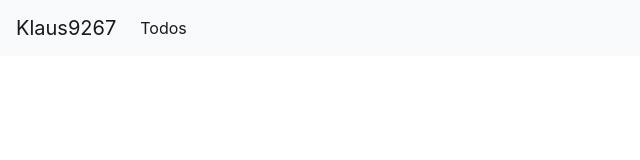
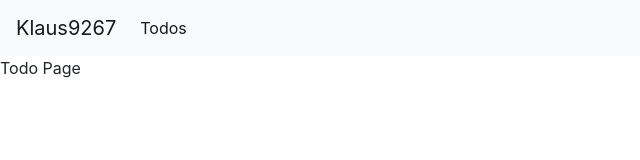
Before and after one commit to klaus9267/vue-study, a Vue app: page /todos/1 in a window 1280 px wide. Before the commit this address had no page. Shown: the top 160 px of the page, without its empty margins (0-640 px from the left). Built offline with nearby package versions, Linux system fonts and the light colour scheme.

Commit message:
45 To-Do 수정 페이지 route 추가

```diff
--- /dev/null
+++ b/src/pages/todos/Todo.vue
@@ -0,0 +1,21 @@
+<template>
+  <div>
+    Todo Page
+  </div>
+</template>
+
+<script>
+import {useRoute} from "vue-router";
+
+export default {
+  setup() {
+    const route = useRoute();
+
+    return {}
+  }
+}
+</script>
+
+<style>
+
+</style>
--- a/src/router/index.js
+++ b/src/router/index.js
@@ -1,6 +1,7 @@
 import {createRouter, createWebHistory} from "vue-router";
 import Home from "@/pages/Home.vue";
 import Todos from "@/pages/todos/Todos.vue";
+import Todo from "@/pages/todos/Todo.vue";
 
 const index = createRouter({
     history: createWebHistory(),
@@ -14,7 +15,12 @@ const index = createRouter({
             path: '/todos',
             name: 'Todos',
             component: Todos,
-        }
+        },
+        {
+            path: '/todos/:id',
+            name: 'Todo',
+            component: Todo,
+        },
     ]
 });
 
```
